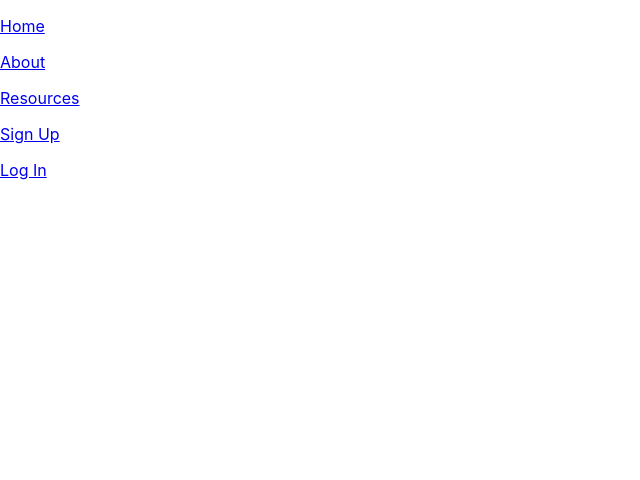
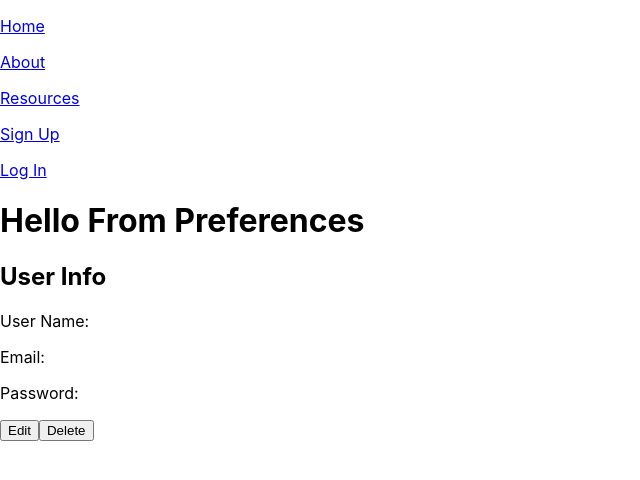
Before and after one commit to SEIR-Project-3/priceless-frontend, a React (Create React App) app: page /dashboard/preferences in a window 1280 px wide. Shown: the top 480 px of the page, without its empty margins (0-640 px from the left). Built offline with nearby package versions, Linux system fonts and the light colour scheme.

Commit message:
Added Preference file to edit and remove user

```diff
--- a/src/App.js
+++ b/src/App.js
@@ -7,6 +7,7 @@ import About from './Components/About';
 import Resources from './Components/Resources';
 import Login from './Components/Authentication/Login';
 import Dashboard from './Components/Dashboard';
+import Preferences from './Components/Preferences';
 import { SignUpForm } from './Components/Authentication/SignUpForm';
 
 function App() {
@@ -15,12 +16,13 @@ function App() {
 	);
 	return (
 		<div>
-			<Nav loggedIn={loggedIn} />
+			<Nav loggedIn={loggedIn} setLoggedIn={setLoggedIn} />
 			<main>
 				<Route exact path='/home' component={Home} />
 				<Route exact path='/about' component={About} />
 				<Route exact path='/resources' component={Resources} />
 				<Route exact path='/dashboard' component={Dashboard} />
+				<Route exact path='/dashboard/preferences' component={Preferences} />
 				<Route exact path='/signup' component={SignUpForm} />
 				<Route
 					exact
--- a/src/Components/Dashboard.js
+++ b/src/Components/Dashboard.js
@@ -1,6 +1,27 @@
-import React from 'react';
+import { getNodeText } from '@testing-library/react';
+import React, { useState, useEffect } from 'react';
+import { Link } from 'react-router-dom';
+import API_URL from '../config';
+import axios from 'axios';
 
 function Dashboard(props) {
-	return <div>Hello</div>;
+
+	const [users, setUsers] = useState([]);
+
+	useEffect(() => {
+		axios
+			.get(`${API_URL}/api/users`)
+			.then((res) => setUsers(res.data))
+
+		})
+
+	return (
+		<div>
+				<h1>Hello From Dashboard</h1>
+			<Link to='/dashboard/preferences'>
+				<h4>Preff</h4>
+			</Link>
+		</div>
+	);
 }
 export default Dashboard;
--- a/src/Components/Nav.js
+++ b/src/Components/Nav.js
@@ -1,7 +1,10 @@
 import React from 'react';
 import { BrowserRouter as Router, Link, Route } from 'react-router-dom';
 
-function Nav({ loggedIn }) {
+function Nav({ loggedIn, setLoggedIn }) {
+
+	const logOut = () => setLoggedIn(false);
+
 	return (
 		<div>
 			<nav>
@@ -14,22 +17,24 @@ function Nav({ loggedIn }) {
 				<Link to='/resources'>
 					<p>Resources</p>
 				</Link>
-				{loggedIn && (
+				{loggedIn ?
+					<>
 						<Link to='/dashboard'>
 							<p>Dashboard</p>
 						</Link>
-				)}
+						<button onClick={logOut}>
+							<p>Log Out</p>
+						</button>
+					</>
+				:
+					<>
 						<Link to='/signup'>
 							<p>Sign Up</p>
 						</Link>
-				{loggedIn ?
-					<Link to='/logout'>
-						<p>Log Out</p>
-					</Link>
-					:
 						<Link to='/login'>
 							<p>Log In</p>
 						</Link>
+					</>
 				}
 			</nav>
 		</div>
--- /dev/null
+++ b/src/Components/Preferences.js
@@ -0,0 +1,125 @@
+import React, { useState, useEffect } from 'react';
+import { useHistory } from 'react-router-dom';
+import axios from 'axios';
+import API_URL from '../config';
+
+function Preferences({ match, users }) {
+
+    const [username, setUserName] = useState();
+	const [email, setEmail] = useState();
+	const [password, setPassword] = useState();
+    const [cPass, setCPass] = useState();
+
+    const [modal, setModal] = useState(null);
+
+    console.log(match);
+
+    const history = useHistory();
+
+    const openEdit = () => {
+        setModal(true);
+    };
+
+    const closeEdit = () => {
+        setModal(false);
+    };
+
+    // function to capture username input
+	const handleUserNameField = (e) => {
+		setUserName(e.target.value);
+	};
+	// function to capture email input
+	const handleEmailField = (e) => {
+		setEmail(e.target.value);
+	};
+	// function to capture password input -- find a way to combine the two if possible
+	const handlePasswordField = (e) => {
+		setPassword(e.target.value);
+	};
+    const handleCPasswordField = (e) => {
+		setCPass(e.target.value);
+	};
+
+    // PUT axios() request to edit user info
+    const handleSubmit = async (evt) => {
+		evt.preventDefault();
+		try {
+            // Check if password match confirm password
+            if (password === cPass) {
+                // axios post request to send credentials to our backend
+                const res = await axios.put(`${API_URL}/api/user/id`, {
+                    username: username,
+                    email: email,
+                    password: password,
+                });
+                console.log(res);
+            }
+		} catch (error) {
+			console.log(error);
+		}
+	};
+
+    const handleDelete = async () => {
+        // Write your DELETE fetch() or axios() request here
+        const verify = window.confirm('Are you sure you want to delete?');
+        if (verify){
+            try {
+                const response = await axios.delete(`${API_URL}/api/user/id`);
+                response.status === 200 && history.push('/');
+            } catch (error) {
+                console.log(error);
+            }
+        }
+    };
+
+	return (
+		<>
+			<div>
+				<h1>Hello From Preferences</h1>
+			</div>
+			<section>
+				{modal ? (
+					<div className='modal'>
+						<h2>Editing User</h2>
+						<form onSubmit={handleSubmit}>
+                            <label htmlFor=''>
+                                <p>Username</p>
+                                <input type='text' name='' id='' onChange={handleUserNameField} />
+                            </label>
+                            <label htmlFor=''>
+                                <p>Email</p>
+                                <input type='text' name='' id='' onChange={handleEmailField} />
+                            </label>
+                            <label htmlFor=''>
+                                <p>New Password</p>
+                                <input type='password' name='' id='' onChange={handlePasswordField} />
+                            </label>
+                            <label htmlFor=''>
+                                <p>Confirm Password</p>
+                                <input type='password' name='' id='' onChange={handleCPasswordField} />
+                            </label>
+                            <button onClick={closeEdit}>
+                                Cancel
+                            </button>
+                            <button type='submit'>
+                                Submit
+                            </button>
+					    </form>
+					</div>
+				) : (
+					<>
+						<h2>User Info</h2>
+						<p>User Name: </p>
+						<p>Email: </p>
+                        <p>Password: </p>
+
+						<button onClick={openEdit}>Edit</button>
+						<button onClick={handleDelete}>Delete</button>
+					</>
+				)}
+			</section>
+		</>
+	)
+}
+
+export default Preferences;
--- a/src/Components/Resources.js
+++ b/src/Components/Resources.js
@@ -3,7 +3,7 @@ import React from 'react';
 function Resources(props) {
     return (
 			<div>
-				<body>
+
 					<h1>Resources</h1>
 					<h3>
 						Having trouble giving an item away? Check out some of these
@@ -71,7 +71,7 @@ function Resources(props) {
                             </a>
                         </li>
 					</ul>
-				</body>
+
 			</div>
 		);
 }
```
Lines whose indentation alone changed are shown as unchanged.
